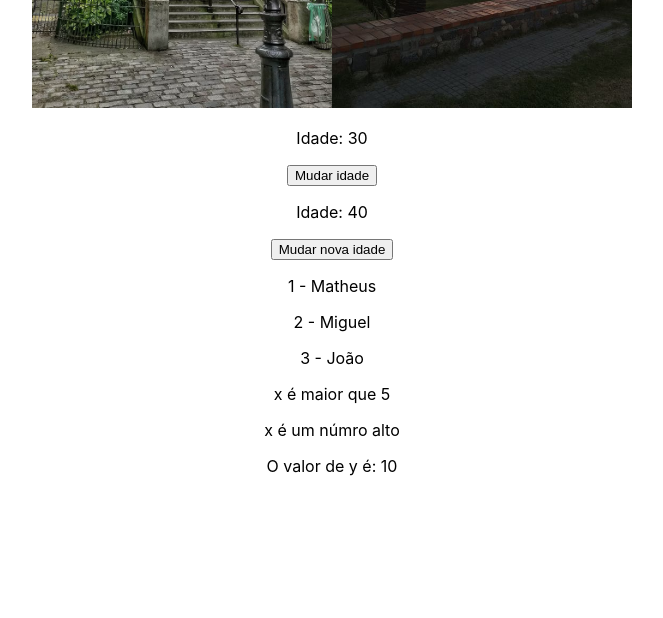
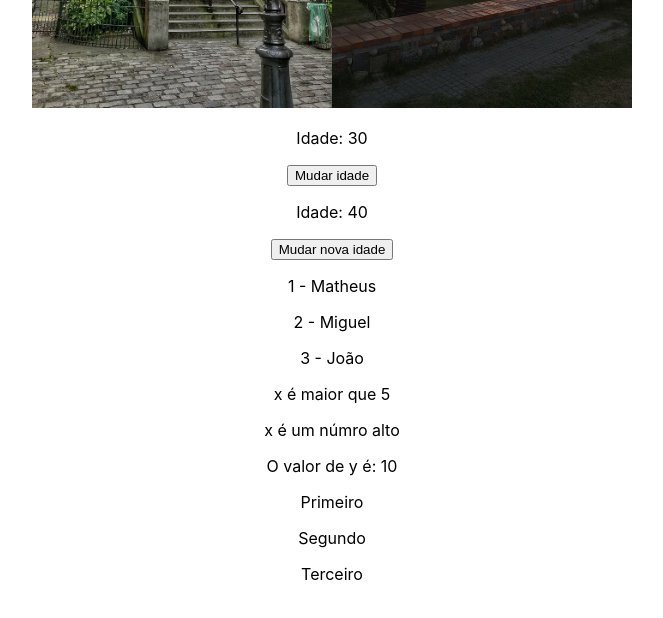
Before and after one commit to mig-ramos/estudo-react, a React (Create React App) app: page / in a window 1280 px wide. Shown: the part 681-1299 px from the top of the page, without its empty margins (308-971 px from the left). Built offline with nearby package versions, Linux system fonts and the light colour scheme.

Commit message:
Uso de Fragment <> </>

```diff
--- a/src/App.js
+++ b/src/App.js
@@ -5,6 +5,8 @@
 import Hooks from './components/Hooks';
 import List from './components/List';
 import RenderCond from './components/RenderCond';
+import Fragment from './components/Fragment';
+
 
 function App() {
   return (
@@ -16,6 +18,7 @@
       <Hooks />
       <List />
       <RenderCond x={8} y={10}/>
+      <Fragment />
     </div>
   );
 }
--- /dev/null
+++ b/src/components/Fragment.js
@@ -0,0 +1,11 @@
+const Fragment = () => {
+    return (
+        <>
+        <p>Primeiro</p>
+        <p>Segundo</p>
+        <p>Terceiro</p>
+        </>
+    )
+}
+
+export default Fragment;
```
